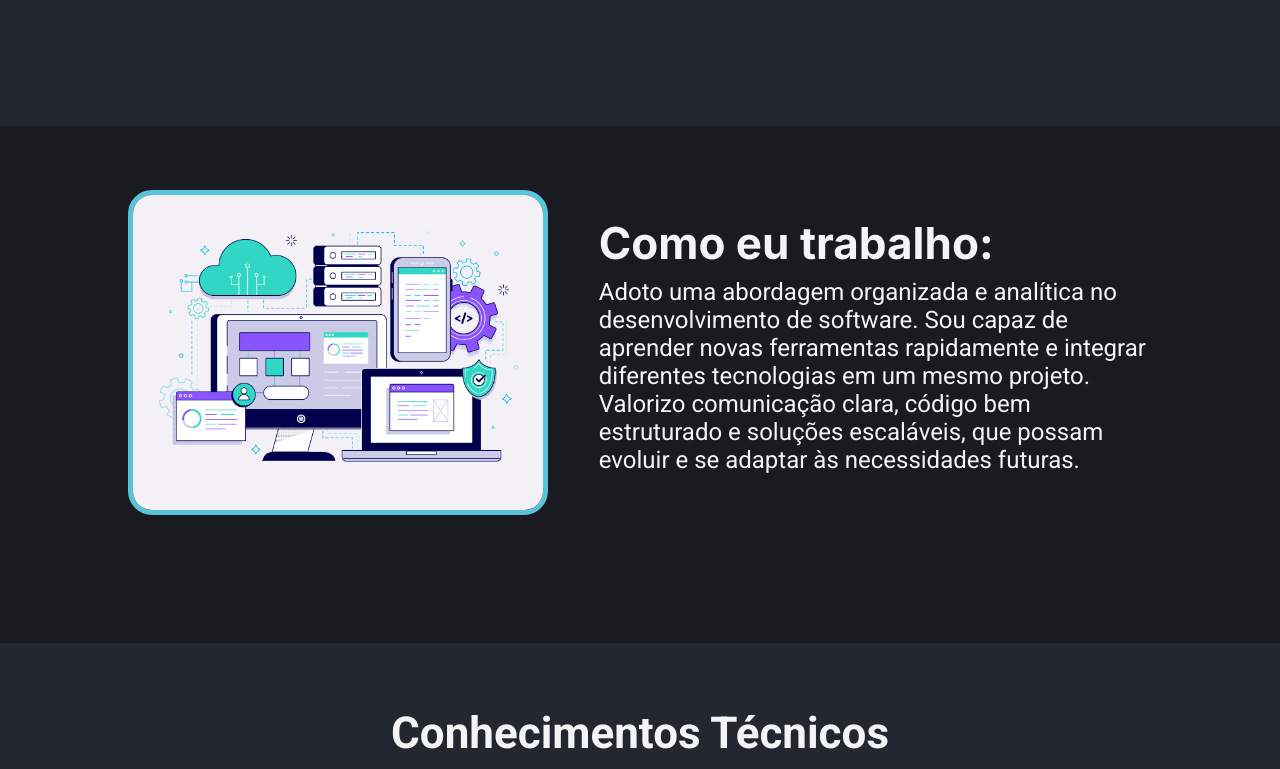
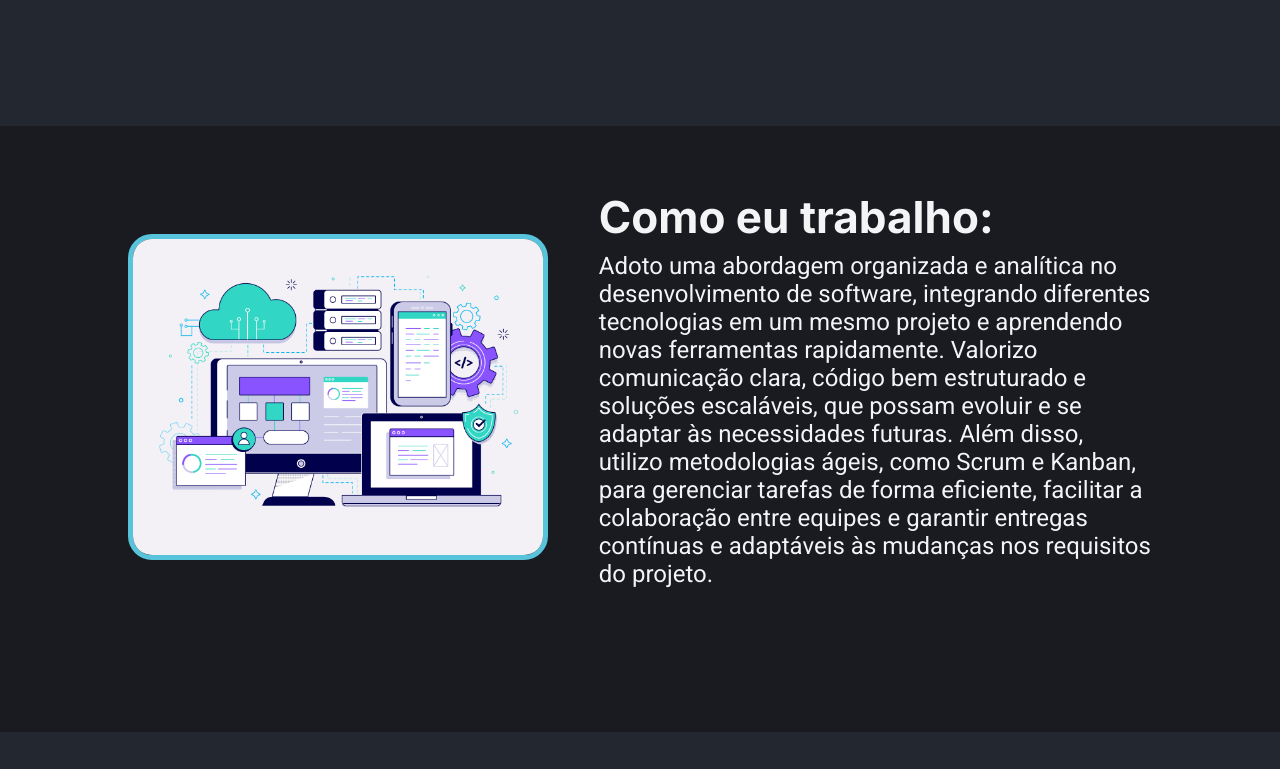
Before and after one commit to DaniloMachuca/portfolioNext, a Next.js app: page /home in a window 1280 px wide. Shown: the part 648-1417 px from the top of the page. Built offline with nearby package versions, Linux system fonts and the light colour scheme.

Commit message:
fix: adicionando metodologias ágeis nos textos

```diff
--- a/src/app/home/page.tsx
+++ b/src/app/home/page.tsx
@@ -40,7 +40,7 @@ const Home = () => {
             <Text>
               Sou naturalmente curioso e autodidata, o que me leva a explorar
               novas tecnologias e diferentes formas de resolver problemas, isso
-              me permite atuar de maneira versátil em projetos digitais. Crio
+              me permite atuar de maneira versátil na criação de softwares. Crio
               interfaces modernas e responsivas, aplicando boas práticas de
               desenvolvimento, enquanto continuo expandindo meu conhecimento
               técnico e meu alcance profissional.
@@ -56,10 +56,14 @@ const Home = () => {
           </SectionTitle>
           <Text>
             Adoto uma abordagem organizada e analítica no desenvolvimento de
-            software. Sou capaz de aprender novas ferramentas rapidamente e
-            integrar diferentes tecnologias em um mesmo projeto. Valorizo
-            comunicação clara, código bem estruturado e soluções escaláveis, que
-            possam evoluir e se adaptar às necessidades futuras.
+            software, integrando diferentes tecnologias em um mesmo projeto e
+            aprendendo novas ferramentas rapidamente. Valorizo comunicação
+            clara, código bem estruturado e soluções escaláveis, que possam
+            evoluir e se adaptar às necessidades futuras. Além disso, utilizo
+            metodologias ágeis, como Scrum e Kanban, para gerenciar tarefas de
+            forma eficiente, facilitar a colaboração entre equipes e garantir
+            entregas contínuas e adaptáveis às mudanças nos requisitos do
+            projeto.
           </Text>
         </div>
       </Section>
```
